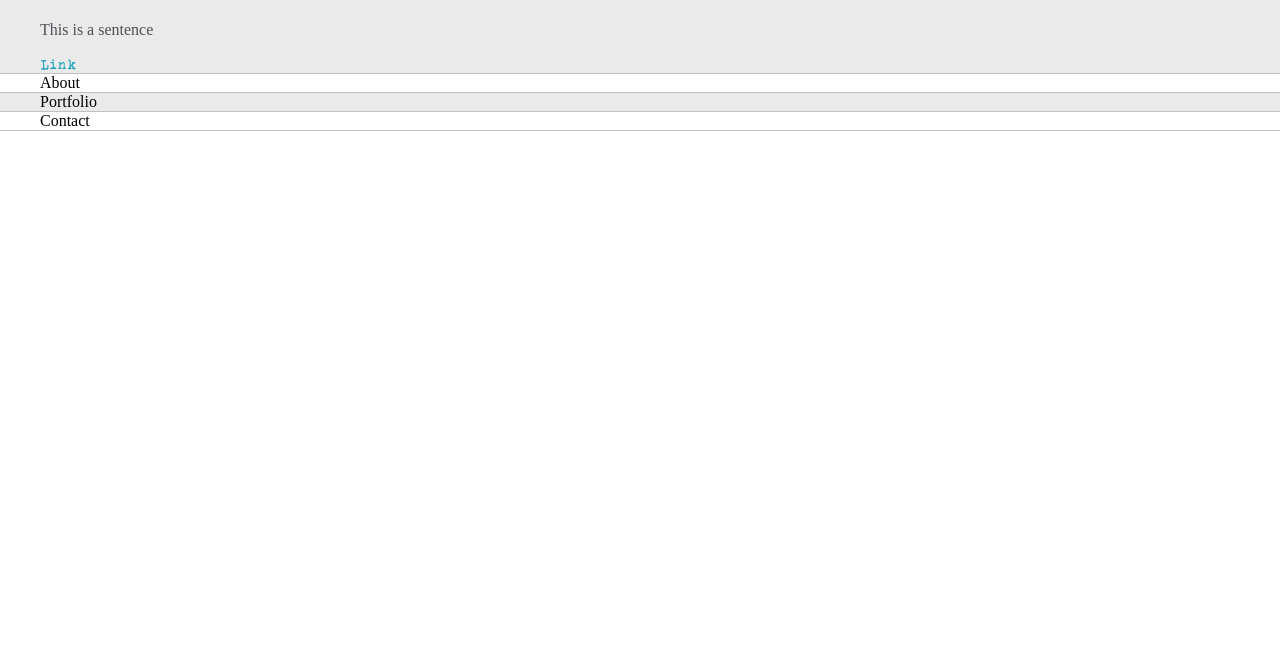
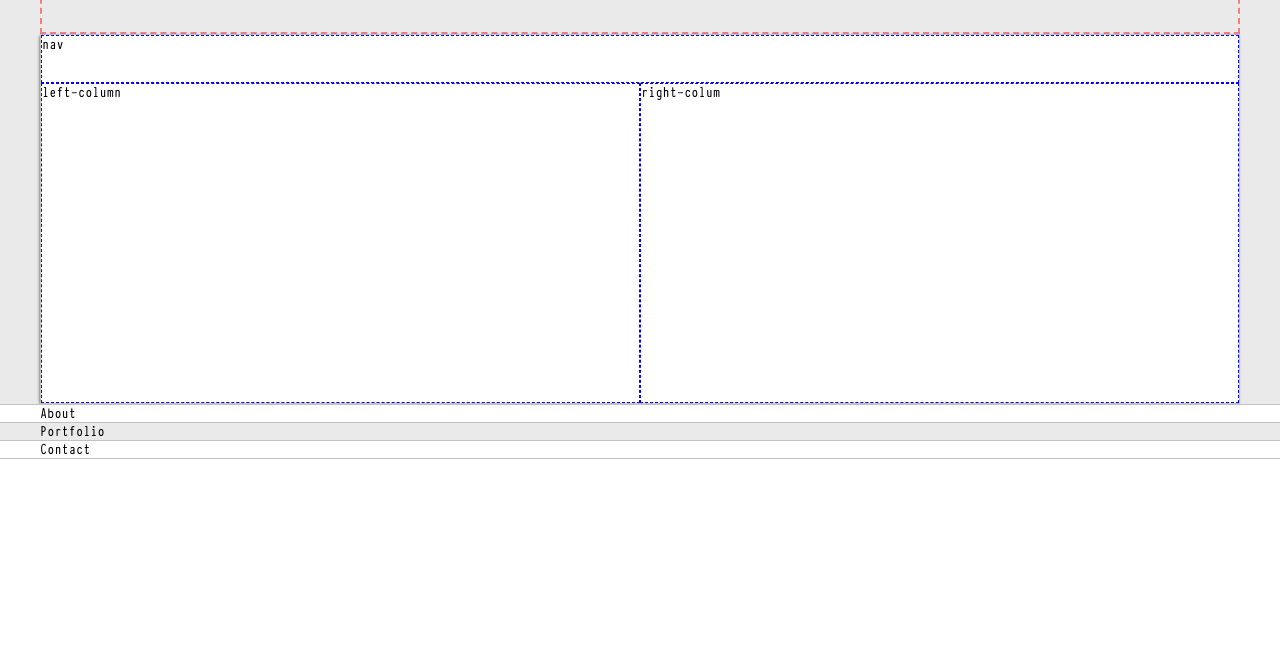
Before and after one commit to izenish/portfolio, a plain HTML site: page index.html in a window 1280 px wide. Shown: the part 134-800 px from the top of the page. Drawn offline with Linux system fonts and the light colour scheme; files whose address does not match are found by name.

Commit message:
Grid TEMPLATE AREAS study docs

```diff
--- a/default.css
+++ b/default.css
@@ -1,3 +1,5 @@
+/*Custom variables for custom colors*/
+
 :root{
     --mainText:black;
     --secondaryText:#4b5156;
@@ -63,6 +65,8 @@
 
 
 
+/* Actual Body starts here */
+
 html,body{
     padding: 0;
     margin: 0;
@@ -71,7 +75,8 @@ html,body{
 
 h1,h2,h3,h4,h5,h6,strong{
 color: var(--mainText);
-font-family: 'typewriter_condensed';
+font-family: 'jmh_typewriter';
+
 
 
 
@@ -80,6 +85,10 @@ font-family: 'typewriter_condensed';
 
 p,li,span,label,input,textarea{
     color:var(--secondaryText) ;
+    font-family: 'urania_czech';
+
+
+
 
 }
 
@@ -93,7 +102,10 @@ h6{font-size: 16px;}
 a{
     text-decoration: none;
     color:#17a2b8;
-    font-family: 'urania_czech';
+    font-family: 'typewriter_condensed_demi';
+
+
+
 
 }
 
@@ -106,19 +118,63 @@ ul{
     background-color: var(--mainColor);
     border-bottom:1px solid var(--borderColor) ;
     overflow: auto;
+    font-family: 'typewriter_condensed_demi';
+
 }
 
 .s2{
     background-color: var(--secondaryColor);
     border-bottom:1px solid var(--borderColor);
     overflow: auto;
+    font-family: 'typewriter_condensed_demi';
+
 }
 
 .main-container{
     width: 1200px;
     margin:0 auto;
+
 }
 
+
+
+.greeting-wrapper{
+    display: grid;
+    border:2px dashed lightcoral;
+    min-height: 10em;
+    text-align: center;
+    align-content: center;
+}
+
+.intro-wrapper{
+    background-color: var(--secondaryColor);
+    border: 1px solid var(--borderColor);
+    -webkit-box-shadow: -1px 1px 3px -1px rgba(0,0,0,0.75);
+	-moz-box-shadow: -1px 1px 3px -1px rgba(0,0,0,0.75);
+	box-shadow: -1px 1px 3px -1px rgba(0,0,0,0.75);
+
+    display: grid;
+    grid-template-columns: 1fr 1fr ;
+    grid-template-rows: 3em 20em;
+    grid-template-areas:
+        'nav-wrapper nav-wrapper'
+        'left-column right-column'
+        ;
+
+}
+
+.nav-wrapper{
+    grid-area: nav-wrapper;
+    border: 1px dashed blue;
+}
+.left-column{
+    grid-area: left-column;
+    border: 1px dashed blue;
+}
+.right-column{
+    grid-area: right-column;
+    border: 1px dashed blue;
+}
 
 @media screen and (max-width:1200px) {
     .main-container{
--- a/index.html
+++ b/index.html
@@ -13,9 +13,15 @@
     <body>
         <section class="s1">
             <div class="main-container">
-                <h1>Hey, I'm Jenish Prajapati</h1>
-                <p>This is a sentence</p>
-                <a href="#">Link</a>
+                <div class="greeting-wrapper">
+                    <h1>Hey, I'm Jenish Prajapati</h1>
+                </div>
+                <div class="intro-wrapper">
+                    <div class="nav-wrapper">nav</div>
+                    <div class="left-column">left-column</div>
+                    <div class="right-column">right-colum</div>
+
+                </div>
             </div>
         </section>
 
```
